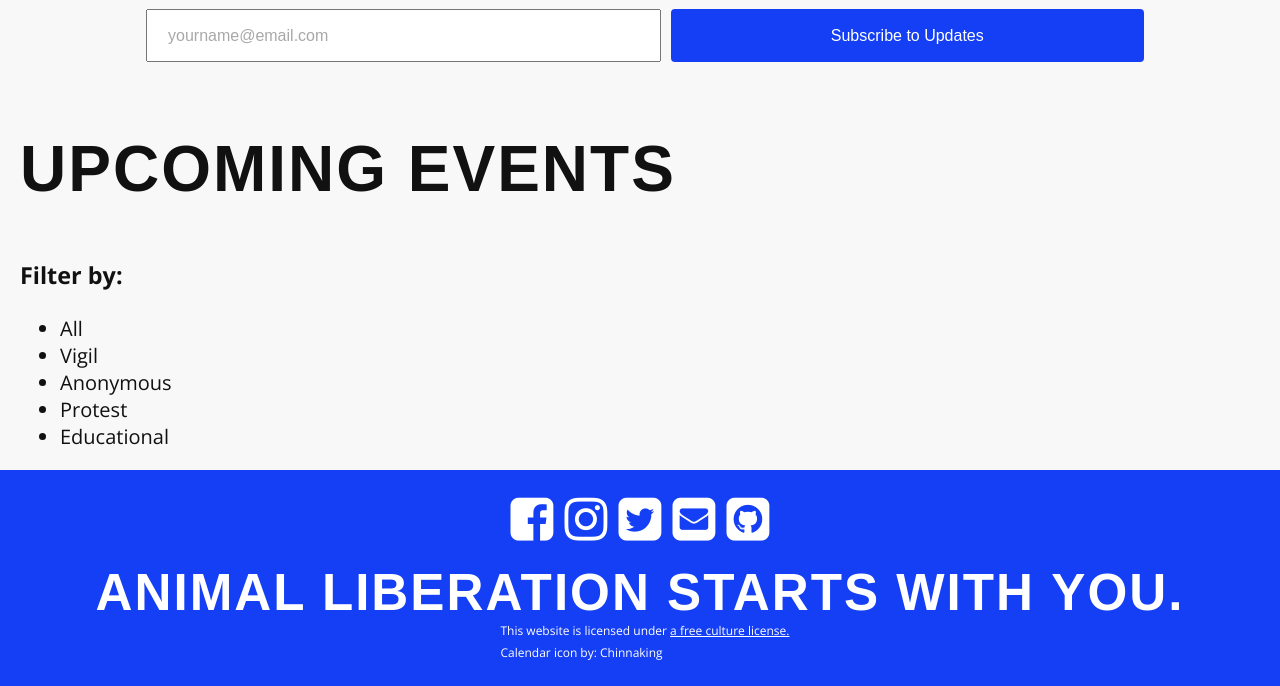
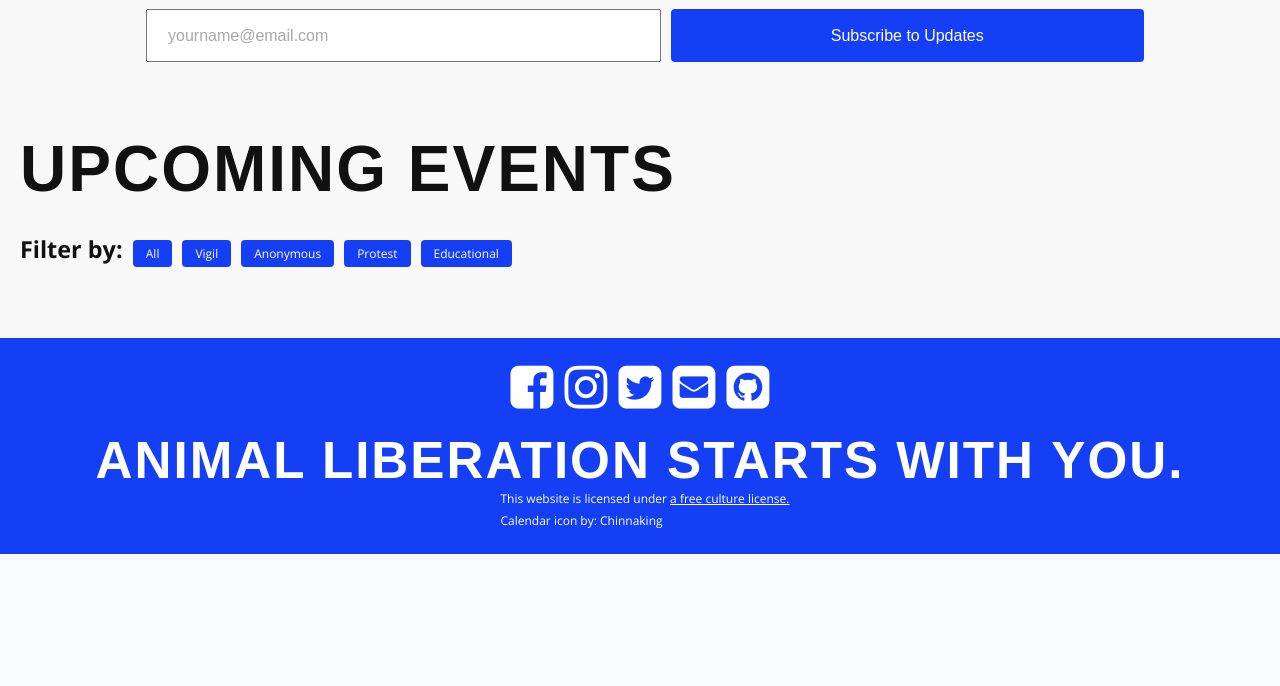
Before and after one commit to LiberationWarsaw/liberationwarsaw, a Django app: page /events in a window 1280 px wide. Shown: the part 456-1142 px from the top of the page. After the commit the page ends 1010 px from the top, so only its background shows below. Run offline with Django 3.2, Linux system fonts and the light colour scheme; data that the repository does not hold is empty; some libraries are stand-ins or nearby versions; some web fonts are replaced.

Commit message:
filter formatting, fixes #17

```diff
--- a/core/static/style.css
+++ b/core/static/style.css
@@ -358,12 +358,46 @@ nav a.active {
   }
 }
 
+
+.filter-section{
+  margin-top: -50px;
+  margin-bottom: 50px;
+}
+
+.filter-section h3 {
+  display: inline-block;
+}
+
 .event-page-item.inactive {
   display: none;
 }
 
-li.filter {
+ul.filter-buttons {
+  display: inline-flex;
+  justify-content: flex-start;
+  padding-left: 0px;
+}
+
+li.filter.button {
   cursor: pointer;
+  color: white;
+  background-color: #143ff4;
+  font-size: 12px;
+  width: auto;
+  padding: 2px 10px 2px;
+  margin: 0px 5px;
+  text-decoration: none;
+  border-radius: 4px;
+  border-color: #143ff4;
+  border-style: solid;
+  cursor: pointer;
+  display: block;
+}
+li.filter.button:hover,
+li.filter.button.active {
+  color: #143ff4;
+  background-color: white;
+  border-radius: 4px;
 }
 
 .all-events {
--- a/core/templates/core/event_list.html
+++ b/core/templates/core/event_list.html
@@ -20,14 +20,16 @@
 
   <h2>Upcoming Events</h2>
 
-  <h3>Filter by:</h3>
-    <ul>
+  <div class="filter-section">
+    <h3>Filter by:</h3>
+    <ul class="filter-buttons">
       <li onclick="clearFilters()" class="filter button">All</li>
       <li onclick="filterEvents('.vigil')" class="filter button">Vigil</li>
       <li onclick="filterEvents('.cube')" class="filter button">Anonymous</li>
       <li onclick="filterEvents('.protest')" class="filter button">Protest</li>
       <li onclick="filterEvents('.training')" class="filter button">Educational</li>
     </ul>
+  </div>
 
   {% for event in object_list %}
 
```
